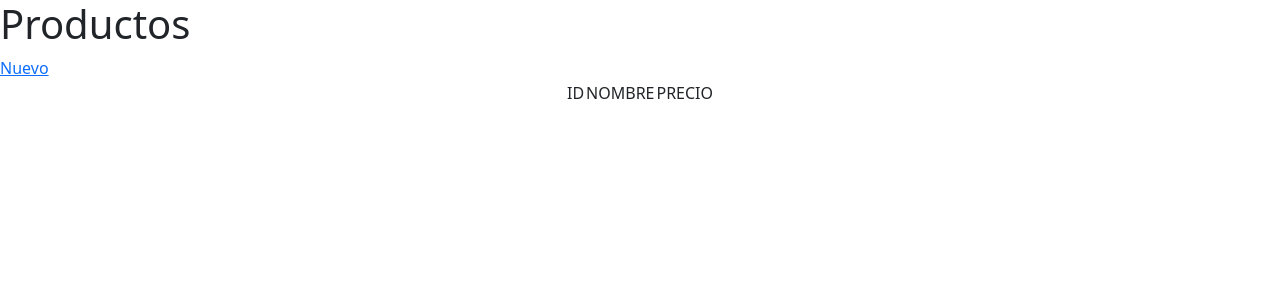
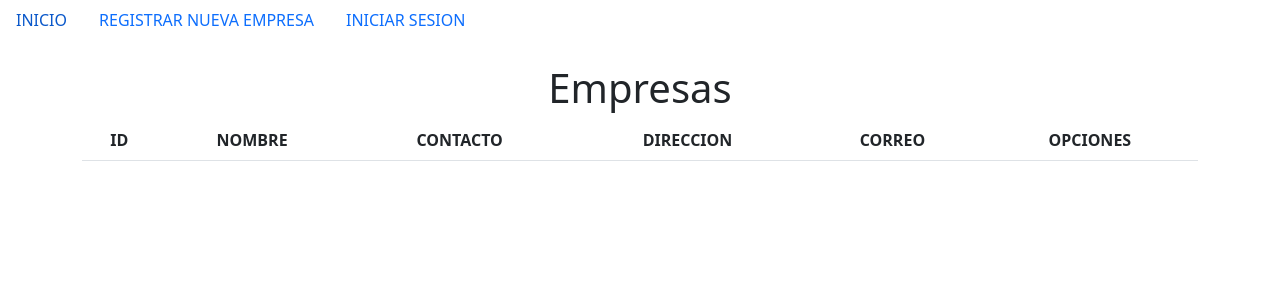
Before and after one commit to davidv0416/introduccion-Flask, a Flask app: page / in a window 1280 px wide. Shown: the top 300 px of the page. Run offline with Flask 2, Linux system fonts and the light colour scheme; data that the repository does not hold is empty.

Commit message:
Falta inicio de sesión y confirmacion de cuenta

```diff
--- a/main.py
+++ b/main.py
@@ -1,49 +1,141 @@
 from flask import Flask, flash, render_template, request, redirect, url_for
-from models import productosModel
+from models import empresasModel
+import hashlib
+from smtplib import SMTP
+from email.message import EmailMessage
+import re
 
 
 app = Flask(__name__)
 app.secret_key = '*@SERVER0KEY_'
 
 @app.get("/")
+def index():
+    empresas = empresasModel.obtenerProductos()
+    return render_template("index.html", empresas=empresas)
 
-def inicio():
-    productos = productosModel.obtenerProductos()
+@app.get("/login")
+def login():
+    return render_template("login.html")
 
-    return render_template("index.html", productos=productos)
+@app.route("/initSesion")
+def initSesion():
+    if request.method == 'GET':
+        return render_template("login.html")
+    correo = request.form.get('correo')
+    clave = request.form.get('clave')
+    clave = hashlib.sha1(clave.encode()).hexdigest()
 
-@app.get("/form_crear")
-def formCrearProducto():
-    return render_template("crearProducto.html")
+    email = empresasModel.obtenerCorreo(correo)
+    passw = empresasModel.obtenerClave(clave)
 
-@app.post("/form_crear")
-def crearProducto():
+    if correo == email and clave == passw:
+        return render_template("home.html")
+    else:
+        flash("Correo o clave incorrecta")
+
+@app.route("/eliminar/<string:id>")
+def eliminarEmpresa(id):
+    empresasModel.eliminarEmpresa(id)
+    return redirect(url_for("index"))
+
+@app.get("/registro")
+def registro():
+    return render_template("registro.html")
+
+@app.post("/registrar")
+def registrar():
     #recuperar datos del formulario
-    nombre = request.form.get('nombre')
-    price = request.form.get('price')
+    if request.method == 'GET':
+        return render_template("registro.html")
+    else:
+        #recuperar datos del formulario
+        nombre = request.form.get('nombre')
+        contacto = request.form.get('contacto')
+        direccion = request.form.get('direccion')
+        correo = request.form.get('correo')
+        clave = request.form.get('clave')
 
-    is_valid = True
 
-    if nombre == "":
-        flash("El nombre es requerido")
-        is_valid = False
 
-    if price == "":
-        flash("El precio es requerido")
-        is_valid = False
+        is_valid = True
+        if nombre == "":
+            flash("El nombre es requerido")
+            is_valid = False
 
-    if not price.isdigit():
-        flash("El precio debe de ser un número")
-        is_valid = False
+        if contacto == "":
+            flash("El contacto es requerido")
+            is_valid = False
 
-    if is_valid == False:
-        return render_template("crearProducto.html",
-                nombre=nombre,
-                price=price,
-        )
-    productosModel.crearProducto(nombre=nombre, price=price)
+        if not contacto.isdigit():
+            flash("El contacto debe de ser un número")
+            is_valid = False
 
-    return redirect(url_for('inicio'))
+        if direccion == "":
+            flash("La direccion es requerida")
+            is_valid = False
+
+        if correo == "":
+            flash("El correo es requerido")
+            is_valid = False
+
+        if clave == "":
+            flash("La clave es requerida")
+            is_valid = False
+
+        if len(clave) < 8:
+            flash("La clave debe tener mínimo 8 caracteres")
+            is_valid = False
+
+        if not re.search('[a-z]', clave):
+            flash("La clave debe tener mínimo 1 letra minuscula")
+            is_valid = False
+
+        if not re.search('[A-Z]', clave):
+            flash("La clave debe tener mínimo 1 letra mayuscula")
+            is_valid = False
+
+        if not re.search('[0-9]', clave):
+            flash("La clave debe tener mínimo 1 número")
+            is_valid = False
+
+        if not re.search('[.@_#$&]', clave):
+            flash("La clave debe tener mínimo 1 caracter especial (.@_#$&)")
+            is_valid = False
+
+        if is_valid == False:
+            return render_template("registro.html",
+                    nombre=nombre,
+                    contacto=contacto,
+                    direccion=direccion,
+                    correo=correo,
+                    clave=clave,
+            )
+
+        clave = hashlib.sha1(clave.encode()).hexdigest()
+
+        msg = EmailMessage()
+        msg.set_content('Su empresa ha sido registrada satisfactoriamente.')
+
+        msg['Subject'] = 'Confirmación de registro'
+        msg['From'] = "davidvivas2020@itp.edu.co"
+        msg['To'] = correo
+
+        username = 'davidvivas2020@itp.edu.co'
+        password = '1085340013'
+
+        server = SMTP('smtp.gmail.com:587')
+        server.starttls()
+        server.login(username, password)
+        server.send_message(msg)
+
+        server.quit()
+
+
+        empresasModel.registrar(nombre=nombre, contacto=contacto, direccion=direccion, correo=correo, clave=clave)
+
+
+        return redirect(url_for('index'))
 
 
 """
@@ -66,23 +158,7 @@ def actualizarProducto(id):
     db.connection.commit()
     return redirect(url_for('inicio'))
 
-@app.route("/eliminar_producto/<string:id>")
-def eliminarProducto(id):
-  cursor=db.cursor()
-  cursor.execute("DELETE FROM productos WHERE id = {0}".format(id))
-  db.commit()
-  return redirect(url_for("inicio"))
 
-@app.get("/contactos")
-def listarContactos():
-    return render_template("contactos.html")
-
-@app.get("/contactos/<contactoId>")
-def editarContacto(contactoId):
-    return render_template("editarContacto.html", contactoId = contactoId)
-
-@app.get("/edad/<int:edadId>")
-def nacimiento(edadId):
-    return render_template("edad.html", edadId = edadId)"""
+"""
 
 app.run(debug=True)
--- /dev/null
+++ b/models/empresasModel.py
@@ -0,0 +1,50 @@
+from config.database import db
+
+def obtenerProductos():
+    cursor = db.cursor(dictionary=True)
+
+    cursor.execute("select * from empresas")
+    empresas = cursor.fetchall()  #obtener todo
+    #producto = cursor.fetchone() obtener 1 solo registro
+    #print(productos[5]['nombre']) imprime poker de la base de datos
+
+    cursor.close()
+    return empresas
+
+def obtenerCorreo():
+    cursor = db.cursor(dictionary=True)
+    cursor.execute("select * from empresas")
+    #empresas = cursor.fetchall()  #obtener todo
+    correo = cursor.fetchone() #obtener 1 solo registro
+    #print(productos[5]['nombre']) imprime poker de la base de datos
+
+    cursor.close()
+    return correo
+
+def obtenerClave():
+    cursor = db.cursor(dictionary=True)
+    cursor.execute("select * from empresas")
+    #empresas = cursor.fetchall()  #obtener todo
+    clave = cursor.fetchone() #obtener 1 solo registro
+    #print(productos[5]['nombre']) imprime poker de la base de datos
+
+    cursor.close()
+    return clave
+
+def registrar(nombre, contacto, direccion, correo, clave):
+     #insertar datos a la base de datos
+    cursor = db.cursor()
+    cursor.execute("insert into empresas(nombre, contacto, direccion, correo, clave) values(%s,%s,%s,%s,%s)", (
+        nombre,
+        contacto,
+        direccion,
+        correo,
+        clave,
+    ))
+    cursor.close()
+
+def eliminarEmpresa(id):
+    cursor=db.cursor()
+    cursor.execute("DELETE FROM empresas WHERE id = {0}".format(id))
+    db.commit()
+    cursor.close
--- a/models/productosModel.py
+++ /dev/null
@@ -1,22 +0,0 @@
-from config.database import db
-
-def obtenerProductos():
-    cursor = db.cursor(dictionary=True)
-
-    cursor.execute("select * from productos")
-    productos = cursor.fetchall()  #obtener todo
-    #producto = cursor.fetchone() obtener 1 solo registro
-    #print(productos[5]['nombre']) imprime poker de la base de datos
-
-    cursor.close()
-    return productos
-
-def crearProducto(nombre, price):
-     #insertar datos a la base de datos
-    cursor = db.cursor()
-
-    cursor.execute("insert into productos(nombre, price) values(%s,%s)", (
-        nombre,
-        price,
-    ))
-    cursor.close()
--- a/templates/base.html
+++ b/templates/base.html
@@ -11,8 +11,27 @@
     <link href="https://cdn.jsdelivr.net/npm/bootstrap@5.1.3/dist/css/bootstrap.min.css" rel="stylesheet" integrity="sha384-1BmE4kWBq78iYhFldvKuhfTAU6auU8tT94WrHftjDbrCEXSU1oBoqyl2QvZ6jIW3" crossorigin="anonymous">
 </head>
 <body>
-    {% block contenido %}
-    {% endblock %}
+    <ul class="nav justify-content-center|justify-content-end">
+        <li class="nav-item">
+            <a class="nav-link active" href="/">INICIO</a>
+        </li>
+        <li class="nav-item">
+            <a class="nav-link" href="{{ url_for('registro') }}">REGISTRAR NUEVA EMPRESA</a>
+        </li>
+        <li class="nav-item">
+            <a class="nav-link" href="{{ url_for('login') }}">INICIAR SESION</a>
+        </li>
+
+    </ul>
+
+    <div class="container">
+        <div class="row">
+            <div class="col-12">
+                {% block contenido %} {% endblock %}
+            </div>
+
+        </div>
+    </div>
 
     <script src="https://cdn.jsdelivr.net/npm/bootstrap@5.1.3/dist/js/bootstrap.bundle.min.js" integrity="sha384-ka7Sk0Gln4gmtz2MlQnikT1wXgYsOg+OMhuP+IlRH9sENBO0LRn5q+8nbTov4+1p" crossorigin="anonymous"></script>
 
--- a/templates/index.html
+++ b/templates/index.html
@@ -1,27 +1,32 @@
 {% extends 'base.html' %}
-
 {% block titulo %}
     Inicio
 {% endblock %}
 
 {% block contenido %}
-<h1>Productos</h1>
-<a href="{{ url_for('formCrearProducto') }}">Nuevo</a>
-<table align="center">
-    <tr>
-        <td>ID</td>
-        <td>NOMBRE</td>
-        <td>PRECIO</td>
+<br>
+<h1 align="center">Empresas</h1>
+    <table class="table table-striped table-hover" align="center">
+        <thead>
+            <tr align="center">
+                <th scope="col">ID</td>
+                <th scope="col">NOMBRE</td>
+                <th scope="col">CONTACTO</td>
+                <th scope="col">DIRECCION</td>
+                <th scope="col">CORREO</td>
+                <th scope="col">OPCIONES</td>
             </tr>
-
-    {% for producto in productos %}
-    <tr>
-        <td> {{ producto['id'] }} </td>
-        <td> {{ producto['nombre'] }} </td>
-        <td> {{ producto['price'] }} </td>
+        </thead>
+        {% for empresa in empresas %}
+        <tr align="center">
+            <td> {{ empresa['id'] }} </td>
+            <td> {{ empresa['nombre'] }} </td>
+            <td> {{ empresa['contacto'] }} </td>
+            <td> {{ empresa['direccion'] }} </td>
+            <td> {{ empresa['correo'] }} </td>
             <td>
-            <a href="/editProducto/{{ producto['id'] }}" class="btn btn-secondary">Editar</a>
-            <a href="/eliminar_producto/{{ producto['id'] }}" class="btn btn-danger">Eliminar</a>
+                <a href="/editProducto/{{ empresa['id'] }}" class="btn btn-secondary">Editar</a>
+                <a href="/eliminar/{{ empresa['id'] }}" class="btn btn-danger">Eliminar</a>
             </td>
         </tr>
 
```
Also changed, not shown: send_email.py (deleted, +0 -19 lines), templates/contactos.html (deleted, +0 -12 lines), templates/crearProducto.html (deleted, +0 -37 lines), templates/edad.html (deleted, +0 -12 lines), templates/editProducto.html (deleted, +0 -16 lines), templates/editarContacto.html (deleted, +0 -12 lines), templates/home.html (added, +10 -0 lines), templates/login.html (added, +29 -0 lines), templates/registro.html (added, +48 -0 lines). Lines whose indentation alone changed are shown as unchanged.
